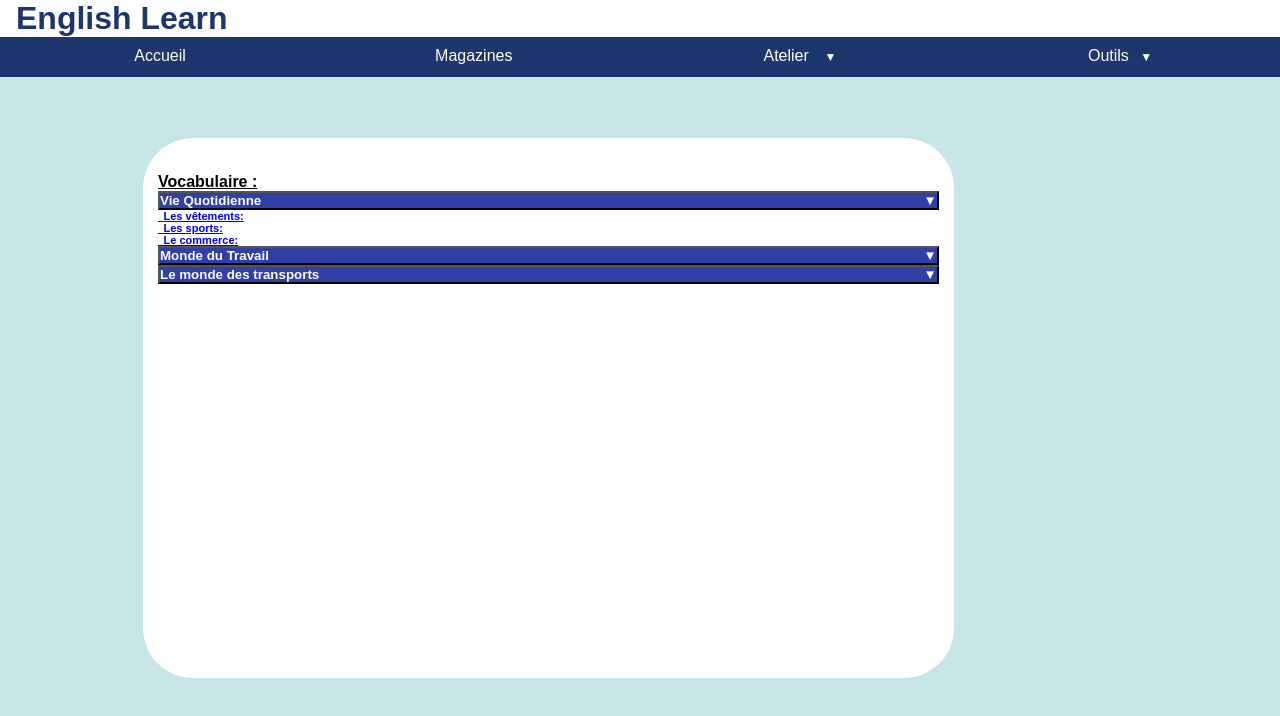
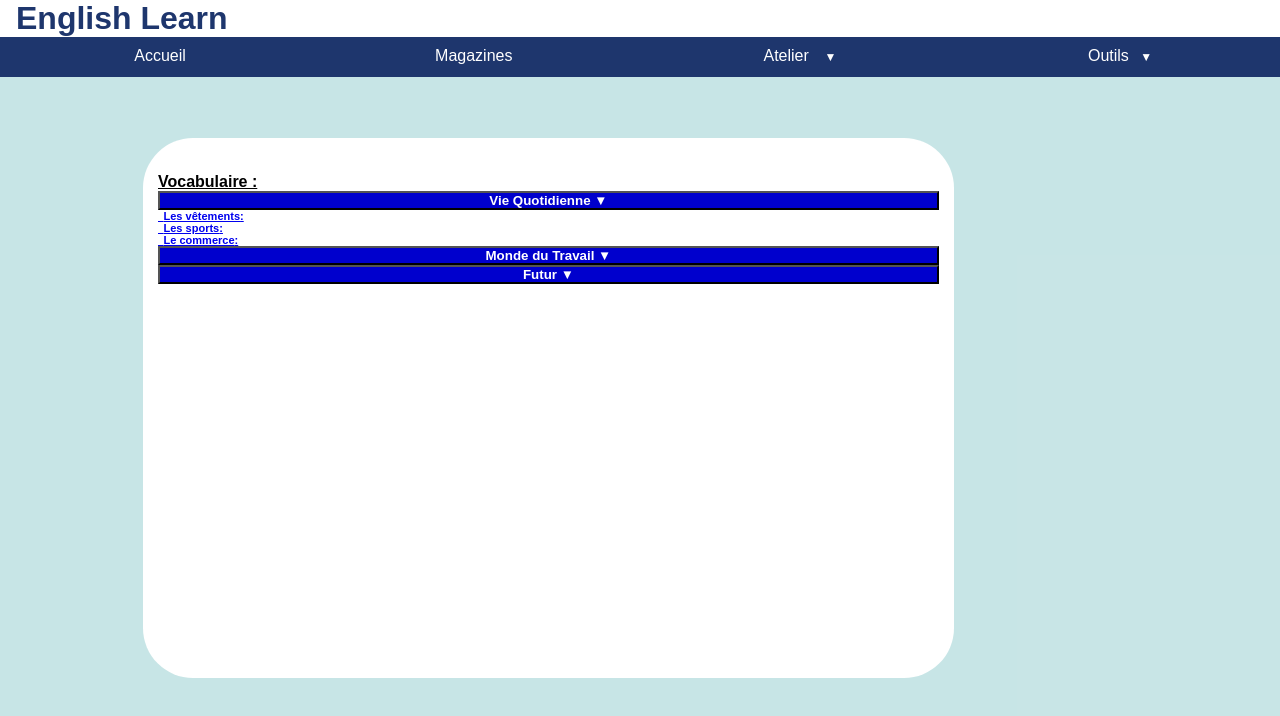
Before and after one commit to Annatare64/Projet_IHM, a React (Create React App) app: page /Lexique in a window 1280 px wide. Shown: the top 716 px of the page. Built offline with nearby package versions, Linux system fonts and the light colour scheme.

Commit message:
kesse cest

```diff
--- a/src/CSS/Outils.css
+++ b/src/CSS/Outils.css
@@ -31,18 +31,15 @@ td {
 }
 
 .bouton1 {
-  background-color: #313fa6;
+  background-color: #0000cd;
   color: white;
   font-weight: bold;
   font: "Arial";
   width: 100%;
-  text-align: left;
-  position: relative;
+  text-align: center;
 }
 .bouton1::after {
   content: " ▼";
-  position: absolute;
-  right: 0%;
 }
 
 .formulaire {
--- a/src/Outils/Lexique.js
+++ b/src/Outils/Lexique.js
@@ -32,17 +32,17 @@ class Lexique extends React.Component {
       {
         id: 4,
         Theme: "Passé",
-        type: "L'informatique"
+        type: "Le passé continu (past continuous)"
       },
       {
         id: 5,
         Theme: "Passé",
-        type: "La menuiserie"
+        type: "Le passé composé (Vie Quotidienne perfect)"
       },
       {
         id: 6,
         Theme: "Passé",
-        type: "La vente et le commerce"
+        type: "Le passé composé continu (Vie Quotidienne perfect continuous)"
       },
       {
         id: 7,
@@ -161,7 +161,7 @@ class Lexique extends React.Component {
             </h5>
             <h5>
               <button className="bouton1" onClick={HandleChange3}>
-                Le monde des transports
+                Futur
               </button>
               {z && (
                 <h5>
```
